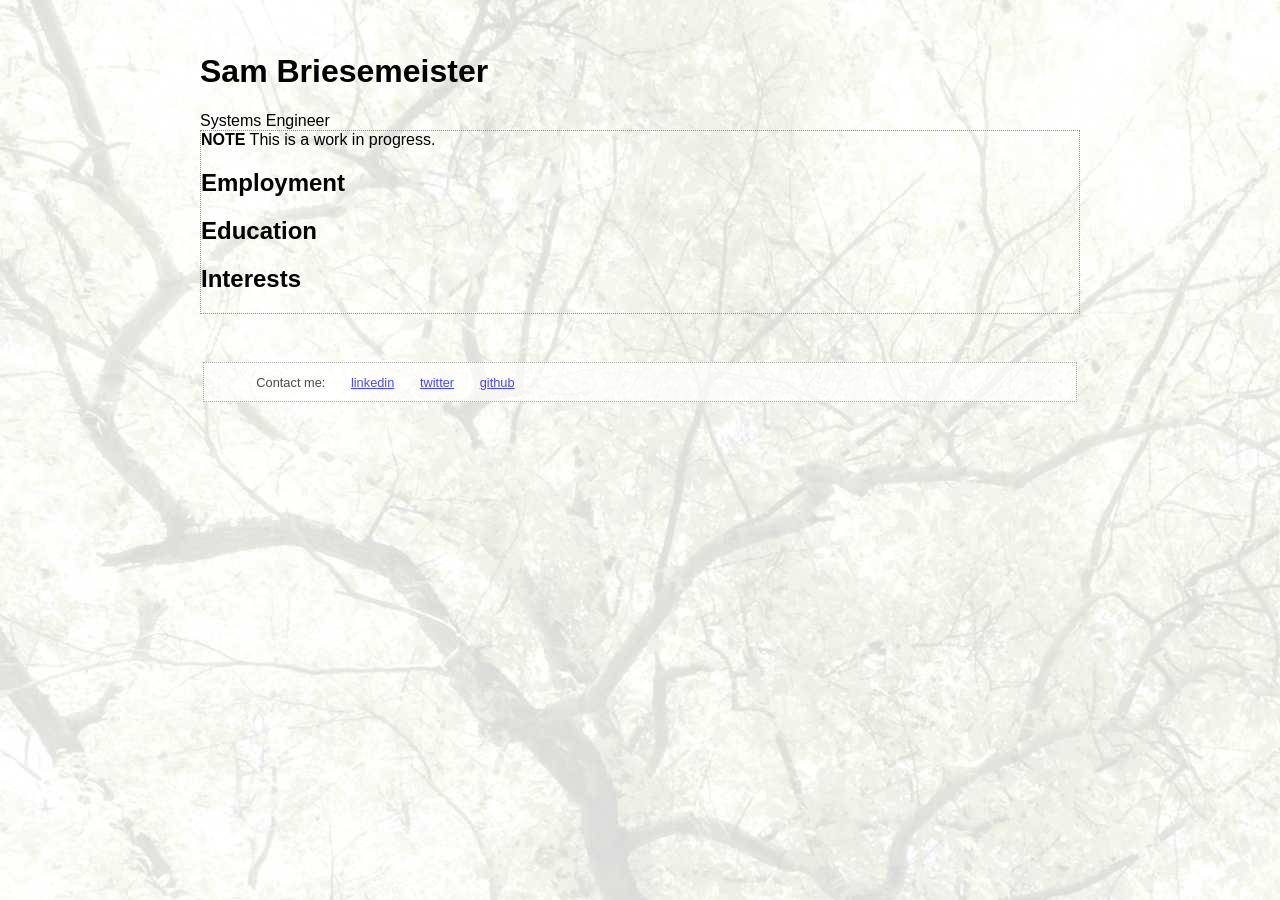
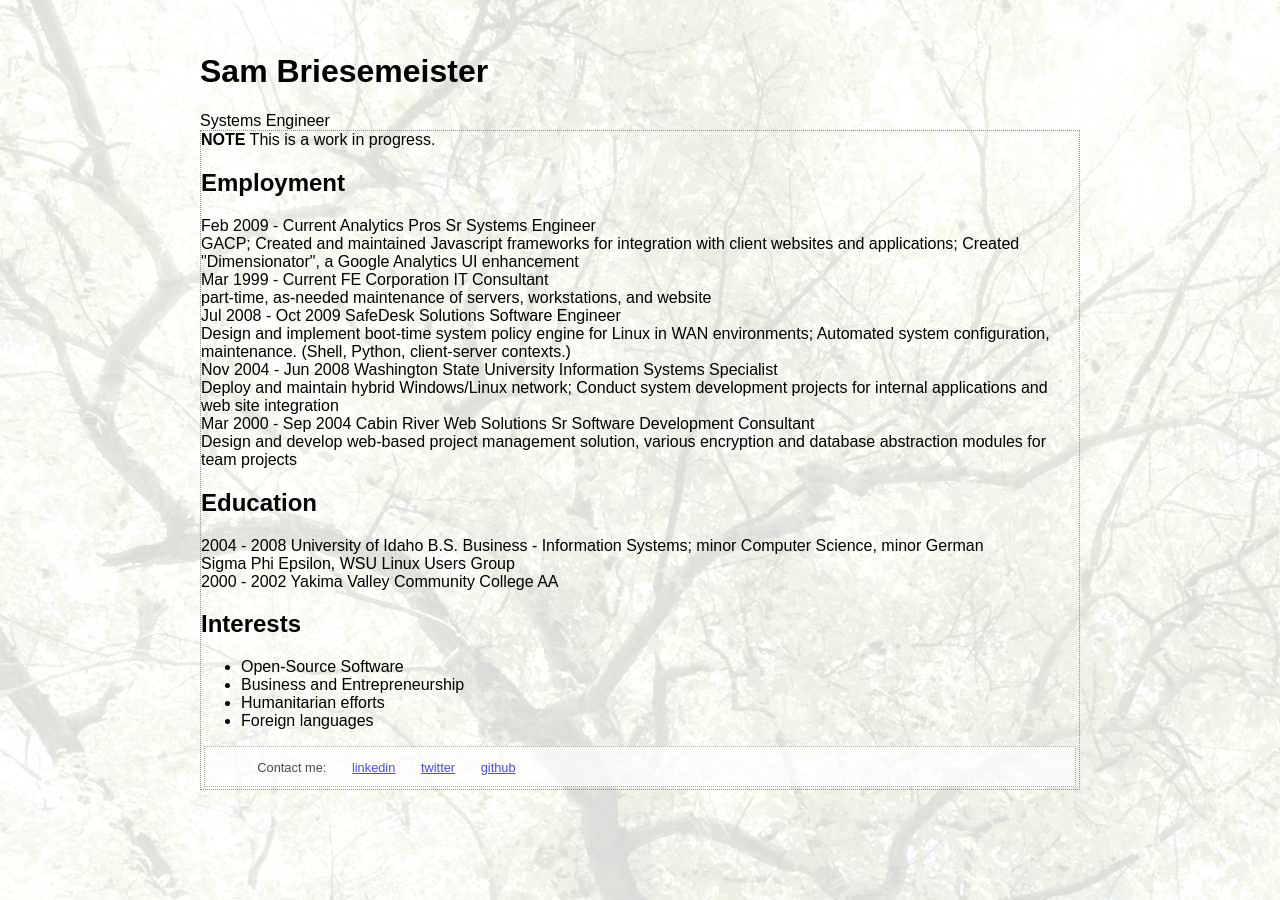
Before and after one commit to samba/samba.github.io, a Jekyll site: the page built from resume.html, in a window 1280 px wide. Built offline with Jekyll 4.4.1, drawn with Linux system fonts in a browser that asks for light colours; some of the changed lines change nothing that is shown.

Commit message:
Page YAML scope fix

```diff
--- a/resume.html
+++ b/resume.html
@@ -49,7 +49,7 @@ interests:
 
 <h2>Employment</h2>
 
-{% for e in employers %}
+{% for e in page.employers %}
 <div class='employer'>
   <span class='date'>{{ e.period }}</span>
   <span class='name'>{{ e.name }}</span>
@@ -59,7 +59,7 @@ interests:
 {% endfor %}
 
 <h2>Education</h2>
-{% for e in education %}
+{% for e in page.education %}
 <div class='edu'>
   <span class='date'>{{ e.period }}</span>
   <span class='name'>{{ e.name }}</span>
@@ -70,7 +70,7 @@ interests:
 
 <h2>Interests</h2>
 <ul>
-{% for i in interests %}
+{% for i in page.interests %}
 <li>{{ i }}
 {% endfor %}
 </ul>
```
